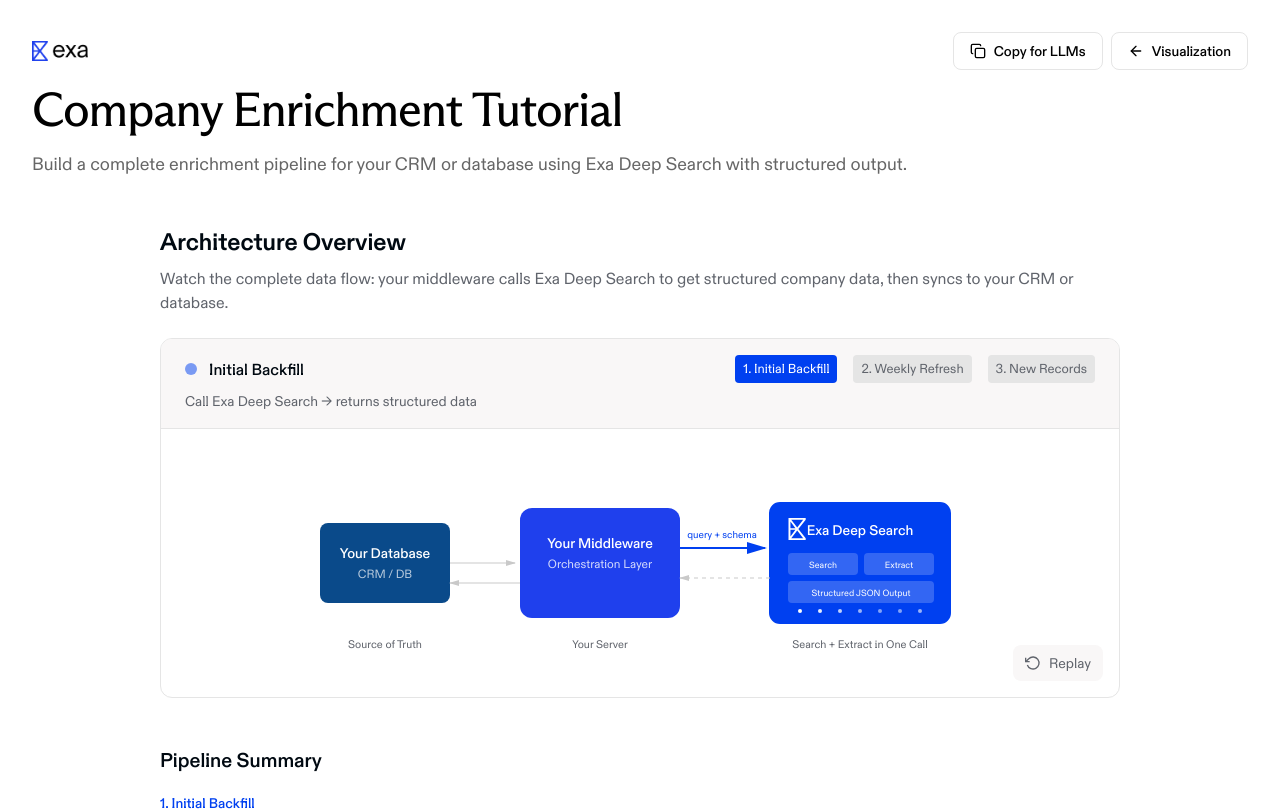
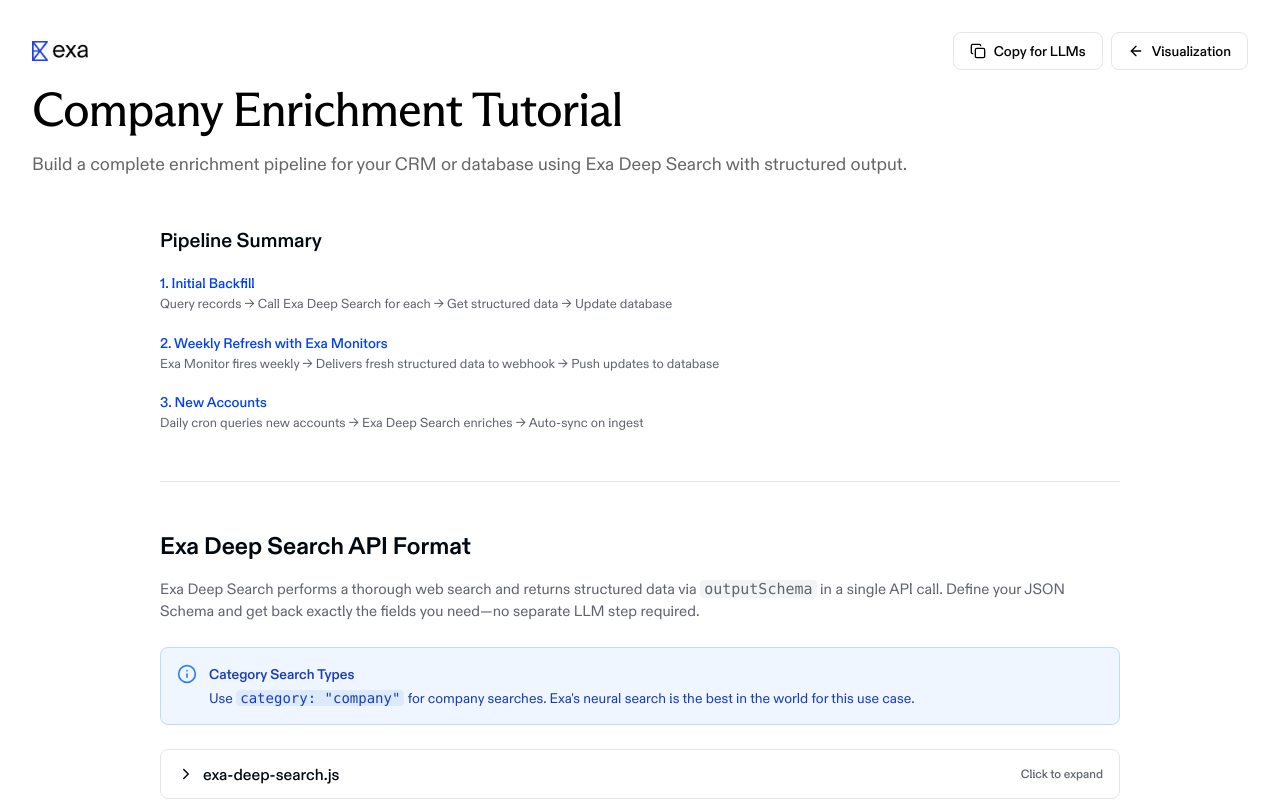
Before and after one commit to exa-labs/company-enrichment-demo, a Next.js app: page /enrichment-demo/ in a window 1280 px wide. Shown: the top 811 px of the page. Built offline with nearby package versions, Linux system fonts and the light colour scheme.

Commit message:
fix: remove Architecture Diagram from tutorial page
Co-Authored-By: jonah@exa.ai <jonah@exa.ai>

```diff
--- a/src/app/page.tsx
+++ b/src/app/page.tsx
@@ -1,6 +1,5 @@
 'use client';
 
-import { ArchitectureDiagram } from '@/components/ArchitectureDiagram';
 import { CodeBlock } from '@/components/CodeBlock';
 import { Note } from '@/components/Note';
 import { Step, StepContainer } from '@/components/Step';
@@ -97,14 +96,6 @@ export default function Home() {
 
       <main className="pb-16">
         <div className="mx-auto max-w-5xl px-6 lg:px-8">
-
-          <section className="mb-12">
-            <h2 className="text-2xl font-bold text-[#000911] mb-2">Architecture Overview</h2>
-            <p className="text-[#60646c] mb-6">
-              Watch the complete data flow: your middleware calls Exa Deep Search to get structured company data, then syncs to your CRM or database.
-            </p>
-            <ArchitectureDiagram />
-          </section>
 
           <section className="mb-12">
             <h3 className="text-xl font-semibold text-[#000911] mb-4">Pipeline Summary</h3>
```
